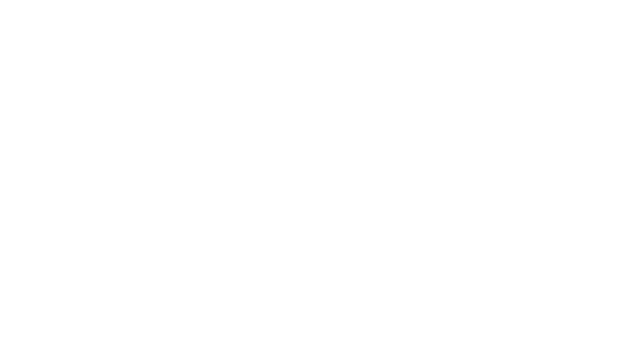
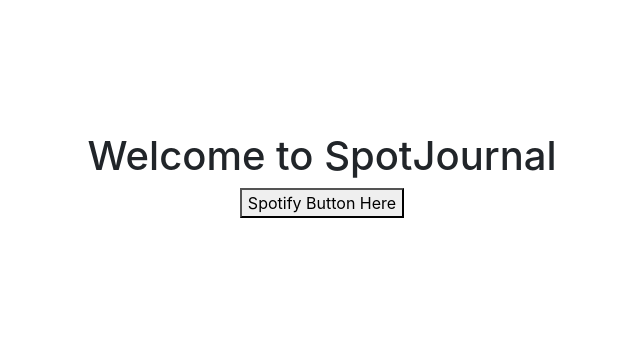
Before and after one commit to herariom/SpotJournal, a Flask app: page / in a window 1280 px wide. Before the commit the part shown is empty. Shown: the top 349 px of the page, without its empty margins (318-958 px from the left). Run offline with Flask 2, Linux system fonts and the light colour scheme.

Commit message:
Added bootstrap to index template

```diff
--- a/templates/index.html
+++ b/templates/index.html
@@ -2,9 +2,19 @@
 <html lang="en">
 <head>
     <meta charset="UTF-8">
-    <title>Title</title>
+    <title>SpotJournal</title>
+    <meta name="viewport" content="width=device-width, initial-scale=1, shrink-to-fit=no">
+    <link rel="stylesheet" href="https://cdn.jsdelivr.net/npm/bootstrap@4.5.3/dist/css/bootstrap.min.css" integrity="sha384-TX8t27EcRE3e/ihU7zmQxVncDAy5uIKz4rEkgIXeMed4M0jlfIDPvg6uqKI2xXr2" crossorigin="anonymous">
 </head>
 <body>
 
+
+<div class="d-flex align-items-center justify-content-center flex-column" style="height: 350px">
+    <h1>Welcome to SpotJournal</h1>
+    <button type="button">Spotify Button Here</button>
+</div>
+
+<script src="https://code.jquery.com/jquery-3.5.1.slim.min.js" integrity="sha384-DfXdz2htPH0lsSSs5nCTpuj/zy4C+OGpamoFVy38MVBnE+IbbVYUew+OrCXaRkfj" crossorigin="anonymous"></script>
+<script src="https://cdn.jsdelivr.net/npm/bootstrap@4.5.3/dist/js/bootstrap.bundle.min.js" integrity="sha384-ho+j7jyWK8fNQe+A12Hb8AhRq26LrZ/JpcUGGOn+Y7RsweNrtN/tE3MoK7ZeZDyx" crossorigin="anonymous"></script>
 </body>
 </html>
```
